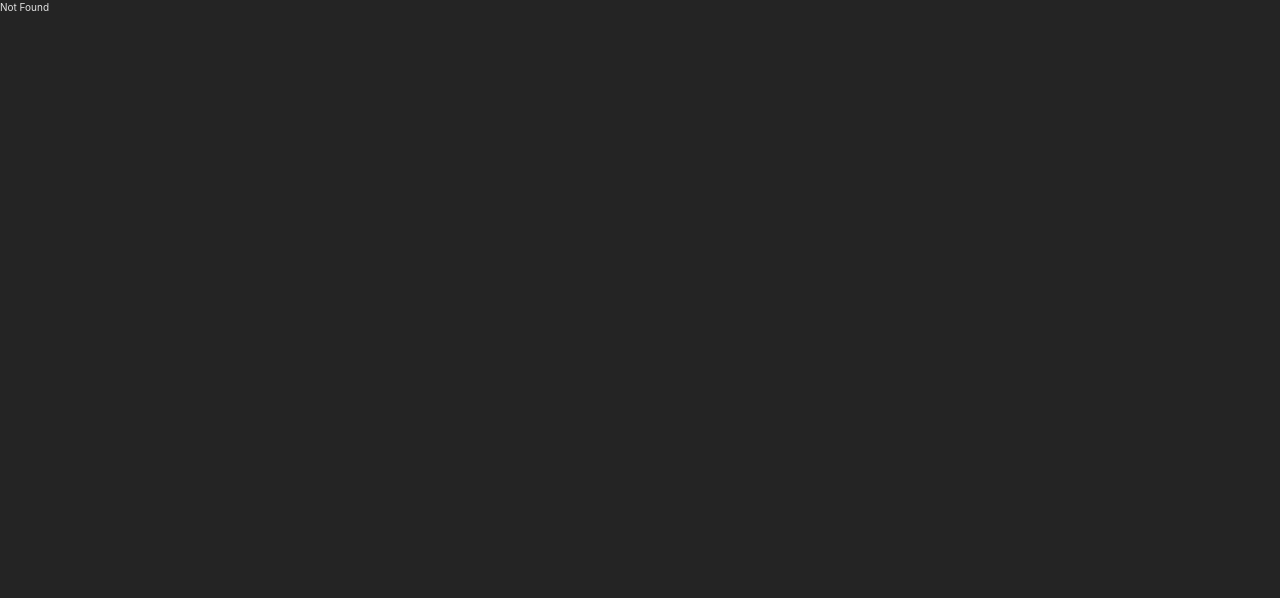
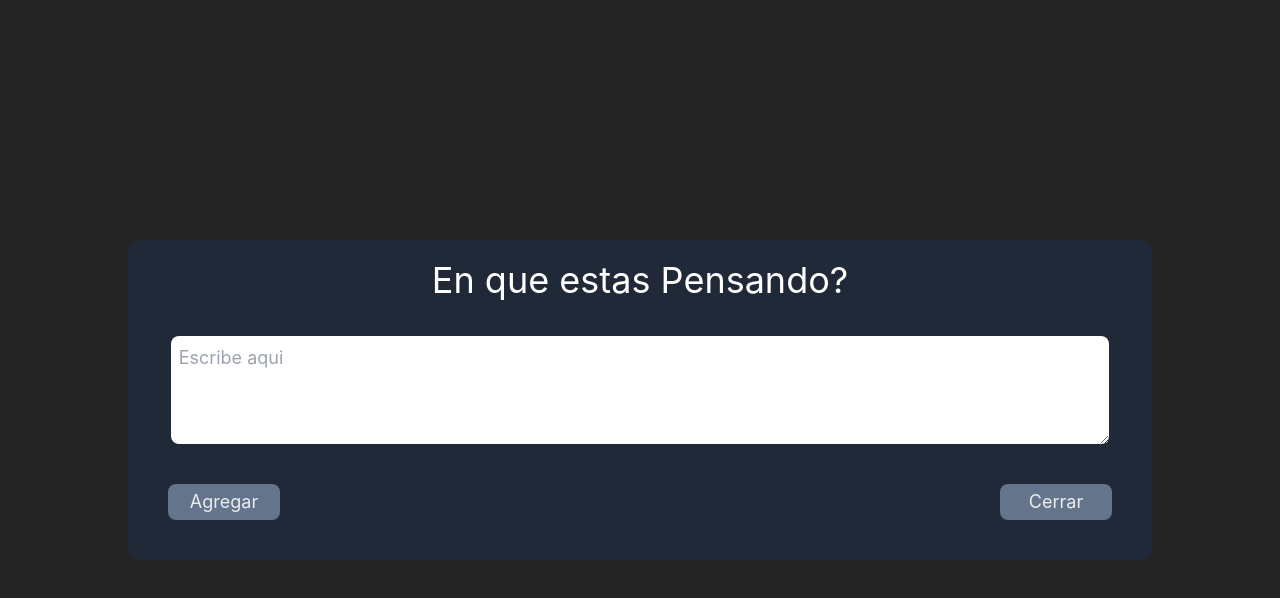
Before and after one commit to arieldelg/todo-machine, a React (Vite) app: page /todo-machine/new-todo in a window 1280 px wide. Shown: the top 598 px of the page. Built offline with nearby package versions, Linux system fonts and the light colour scheme; no server answers.

Commit message:
url update

```diff
--- a/src/routes/EditPage/index.jsx
+++ b/src/routes/EditPage/index.jsx
@@ -14,7 +14,7 @@ const EditPage = () => {
     const [newAddTodo, setnewAddTodo] = React.useState(state.text)
 
     const upploadeTodo = () => {
-        navigate('/')
+        navigate('todo-machine/')
         fetchNotePuttWithID(id, 'edit', newAddTodo)
     }
     return (
@@ -26,7 +26,7 @@ const EditPage = () => {
                 <textarea id="" cols="30" rows="10" placeholder="Escribe aqui" className="rounded-lg p-2 text-lg h-2/5 my-4 w-11/12 outline-none" onChange={(event) => setnewAddTodo(event.target.value)} value={newAddTodo}></textarea>
                 <div className="flex justify-between w-full px-10 mt-4">
                     <button className="w-28 py-1 bg-slate-500 text-lg rounded-lg hover:bg-slate-400" type="submit" onClick={() => upploadeTodo()}>Agregar</button>
-                    <button className="w-28 py-1 bg-slate-500 text-lg rounded-lg hover:bg-slate-400" type="" onClick={() => navigate('/')}>Cerrar</button>
+                    <button className="w-28 py-1 bg-slate-500 text-lg rounded-lg hover:bg-slate-400" type="" onClick={() => navigate('todo-machine/')}>Cerrar</button>
                 </div>
             </form>
         </div>
--- a/src/routes/HomePage/index.jsx
+++ b/src/routes/HomePage/index.jsx
@@ -32,8 +32,7 @@ const {
 } = state
 const {
         setSearch,
-        setOpenModal,
-        setTodos,
+
         setOpenUpdateModal,
 } = stateUpdater
 const {
@@ -83,7 +82,7 @@ const renderView = () => {
         )
       } */}
     </TodoList>
-    <NavLink to={'/new-todo'}>
+    <NavLink to={'todo-machine/new-todo'}>
       <CreateTodoButton/>
     </NavLink>
     {
--- a/src/routes/NewPage/index.jsx
+++ b/src/routes/NewPage/index.jsx
@@ -13,7 +13,7 @@ const NewPage = () => {
             completed: false
         }
         fetchNotePost(newData)
-        navigate('/')
+        navigate('todo-machine/')
     }
     return (
         <div className="h-screen flex">
@@ -24,7 +24,7 @@ const NewPage = () => {
                 <textarea id="" cols="30" rows="10" placeholder="Escribe aqui" className="rounded-lg p-2 text-lg h-2/5 my-4 w-11/12 outline-none" onChange={(event) => setnewAddTodo(event.target.value)} value={newAddTodo}></textarea>
                 <div className="flex justify-between w-full px-10 mt-4">
                     <button className="w-28 py-1 bg-slate-500 text-lg rounded-lg hover:bg-slate-400" type="submit" onClick={() => upploadeTodo()}>Agregar</button>
-                    <button className="w-28 py-1 bg-slate-500 text-lg rounded-lg hover:bg-slate-400" type="" onClick={() => navigate('/')}>Cerrar</button>
+                    <button className="w-28 py-1 bg-slate-500 text-lg rounded-lg hover:bg-slate-400" type="" onClick={() => navigate('todo-machine/')}>Cerrar</button>
                 </div>
             </form>
         </div>
--- a/src/ui/TodoItem/index.jsx
+++ b/src/ui/TodoItem/index.jsx
@@ -11,7 +11,7 @@ const TodoItem = ({ data, deleteFetchNote, fetchNotePuttWithID }) => {
         <div className="flex w-full gap-4 h-max bg-slate-500 py-2 rounded-lg px-2 relative items-center">
             <p className={`${data.completed && 'text-green-800'} cursor-pointer hover:text-green-800`} onClick={() => fetchNotePuttWithID(data.id, 'completed', 'check')}><BsCheckLg className='text-3xl'/></p>
             <li className={`sm:text-lg md:text-xl text-start pr-2 ${data.completed && 'line-through'}`}>{data.text}</li>
-            <PencilSquareIcon className={`w-7 h-7 absolute -top-3 right-12 hover:text-yellow-500`} onClick={() => navigate(`/edit/${data.id}`, { state: data })}/>
+            <PencilSquareIcon className={`w-7 h-7 absolute -top-3 right-12 hover:text-yellow-500`} onClick={() => navigate(`todo-machine/edit/${data.id}`, { state: data })}/>
             <p className='absolute -top-3.5 right-2 hover:text-red-500 cursor-pointer' onClick={() => deleteFetchNote(data.id)}><AiFillCloseCircle className='text-3xl'/></p>
         </div>
 )
```
Also changed, not shown: src/routes/App.jsx (+4 -4 lines).
